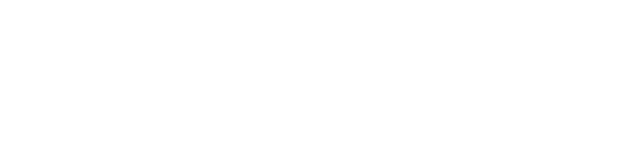
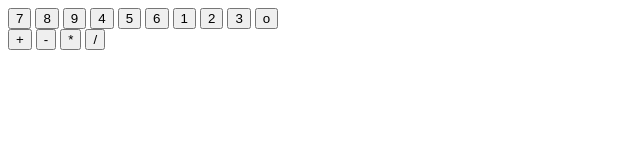
Before and after one commit to Tuneastic/calculator, a plain HTML site: page index.html in a window 1280 px wide. Shown: the whole page, without its empty margins (0-640 px from the left). Drawn offline with Linux system fonts and the light colour scheme.

Commit message:
Add html for the visuals of the calculator

```diff
--- a/index.html
+++ b/index.html
@@ -8,6 +8,25 @@
     <title>Calculator</title>
 </head>
 <body>
-
+    <div id="calculator">
+        <div id="numberPanel">
+            <button id="7">7</button>
+            <button id="8">8</button>
+            <button id="9">9</button>
+            <button id="4">4</button>
+            <button id="5">5</button>
+            <button id="6">6</button>
+            <button id="1">1</button>
+            <button id="2">2</button>
+            <button id="3">3</button>
+            <button id="0">o</button>
+        </div>
+        <div id="operatorPanel">
+            <button id="add">+</button>
+            <button id="Substract">-</button>
+            <button id="Multiply">*</button>
+            <button id="Divide">/</button>
+        </div>
+    </div>
 </body>
 </html>
```
